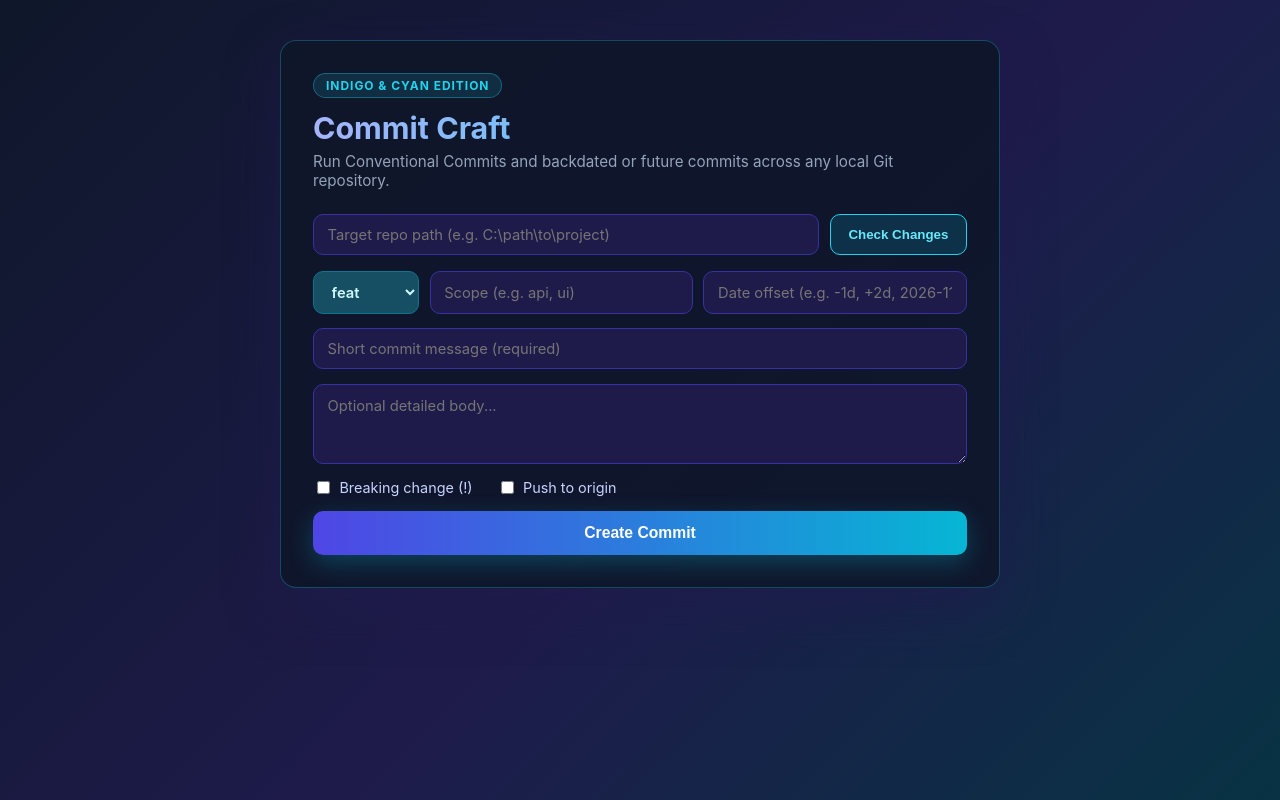
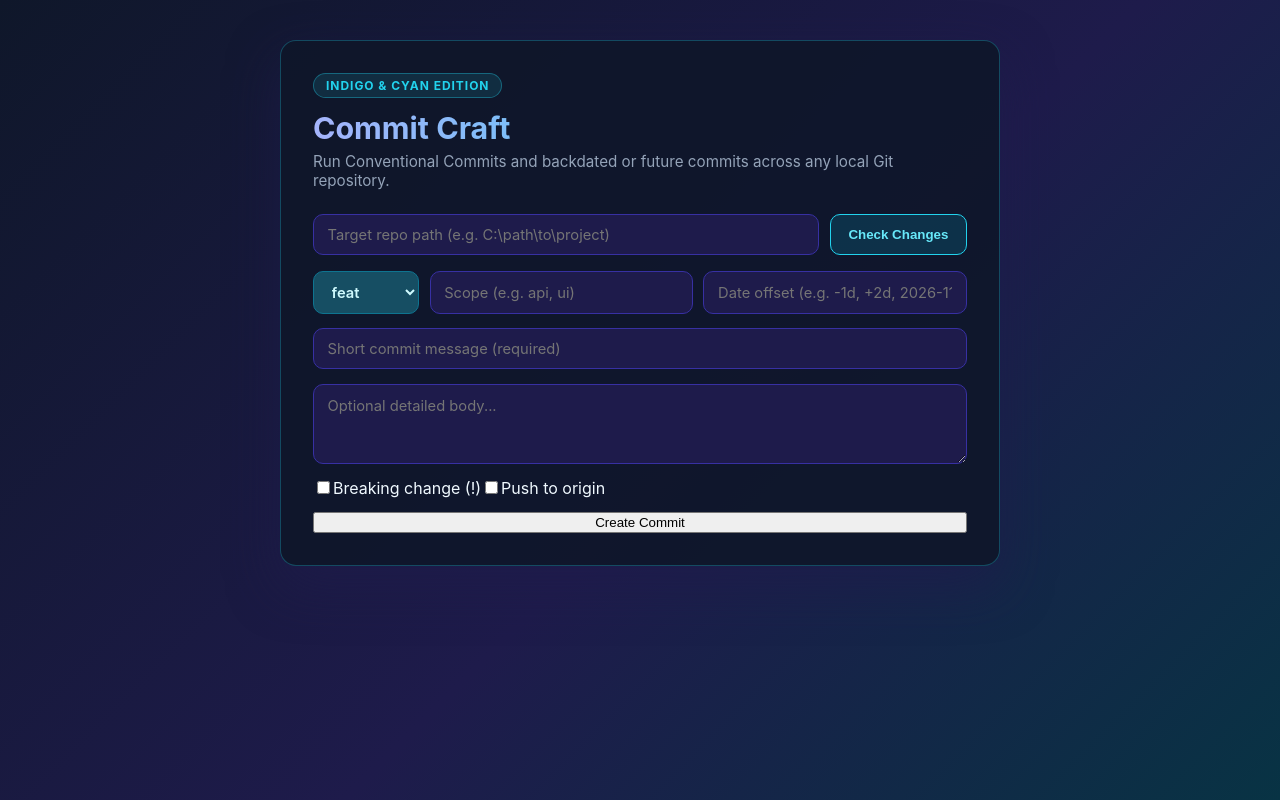
Before and after one commit to SenaEnana/Commit-Craft, a React (Vite) app in the folder frontend/: page / in a window 1280 px wide. Built offline with nearby package versions, Linux system fonts and the light colour scheme.

Commit message:
removed uneccesary file

```diff
--- a/frontend/src/index.css
+++ b/frontend/src/index.css
@@ -142,59 +142,3 @@ body {
   font-weight: 600;
   cursor: pointer;
 }
-
-.btn-secondary:hover {
-  background: rgba(34, 211, 238, 0.24);
-}
-
-.btn-primary {
-  padding: 0.8rem 1.25rem;
-  border-radius: 10px;
-  border: none;
-  background: linear-gradient(90deg, var(--indigo-600) 0%, var(--cyan-500) 100%);
-  color: #ffffff;
-  font-weight: 700;
-  font-size: 0.98rem;
-  cursor: pointer;
-  box-shadow: 0 8px 24px rgba(6, 182, 212, 0.28);
-}
-
-.btn-primary:hover {
-  filter: brightness(1.08);
-}
-
-.file-list {
-  list-style: none;
-  margin: 1rem 0;
-  padding: 0.75rem 1rem;
-  border-radius: 10px;
-  background: rgba(30, 27, 75, 0.55);
-  border: 1px solid rgba(99, 102, 241, 0.35);
-}
-
-.file-item {
-  padding: 0.25rem 0;
-  font-size: 0.88rem;
-  color: var(--sky-200);
-}
-
-.file-status {
-  margin-right: 0.5rem;
-  color: var(--cyan-400);
-  font-weight: 700;
-}
-
-.checkbox-group {
-  display: flex;
-  gap: 1.5rem;
-  flex-wrap: wrap;
-  color: var(--indigo-200);
-  font-size: 0.9rem;
-}
-
-.checkbox-label {
-  display: inline-flex;
-  align-items: center;
-  gap: 0.4rem;
-  cursor: pointer;
-}
```
